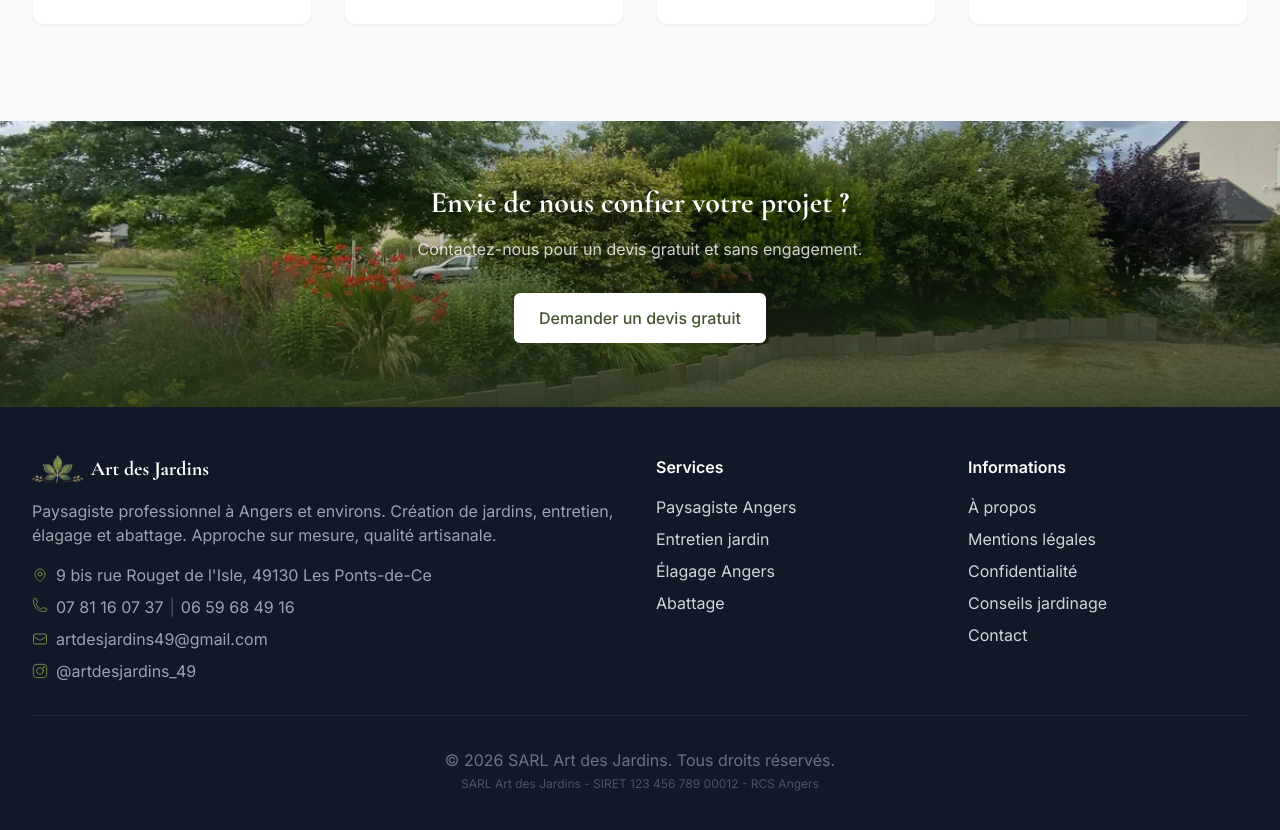
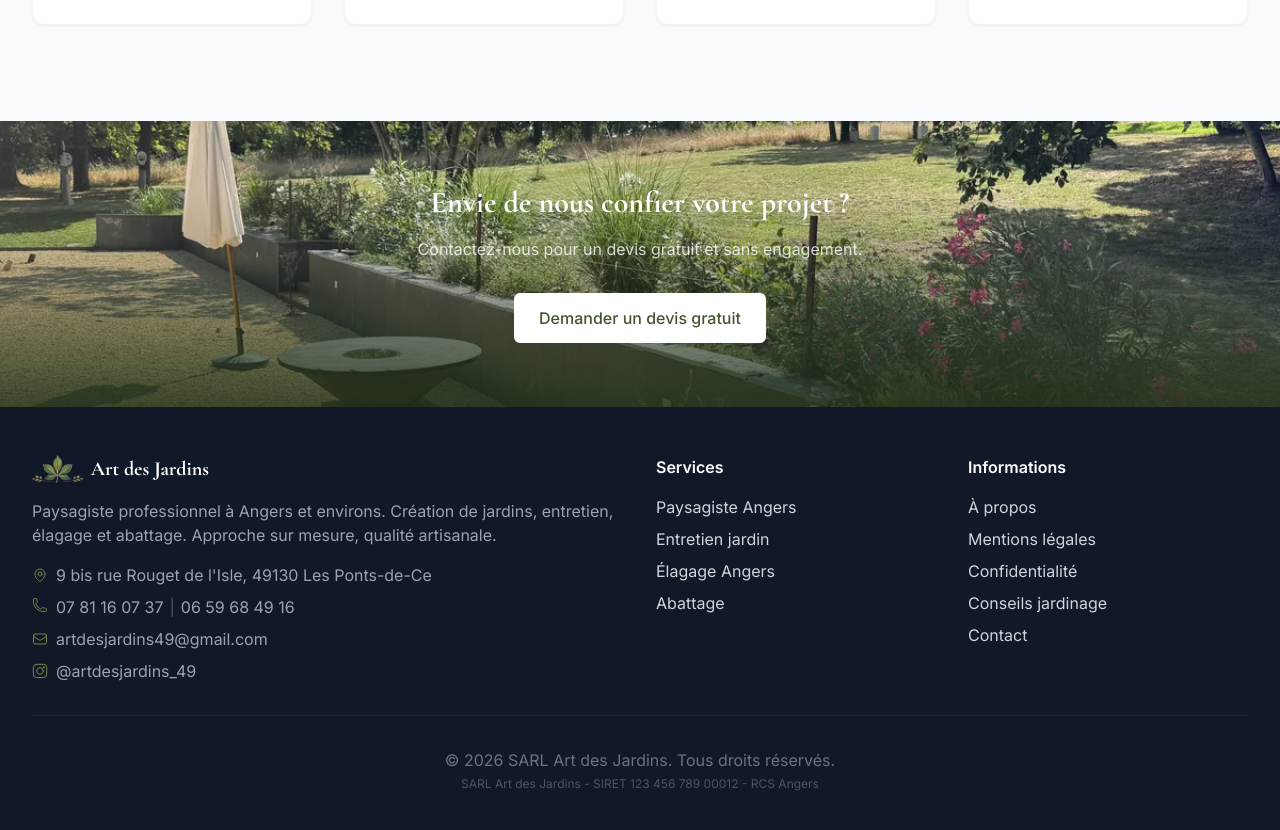
Before and after one commit to Bidiche49/art-des-jardins, a Next.js app in the folder apps/vitrine/: page /a-propos in a window 1280 px wide. Shown: the part 2547-3377 px from the top of the page. Built offline with nearby package versions, Linux system fonts and the light colour scheme; no server answers.

Commit message:
imp(vitrine): fond CTA creation-7 (corten ciel bleu) remplace creation-2 (ciel gris) sur 6 pages

```diff
--- a/apps/vitrine/src/app/[serviceCity]/page.tsx
+++ b/apps/vitrine/src/app/[serviceCity]/page.tsx
@@ -254,7 +254,7 @@ export default function ServiceCityPage({ params }: PageProps) {
 
       {/* CTA */}
       <section className="relative py-16 overflow-hidden">
-        <img src="/images/realisations/creation-2-1200w.webp" alt="" loading="lazy" aria-hidden="true" className="absolute inset-0 w-full h-full object-cover" />
+        <img src="/images/realisations/creation-7-1200w.webp" alt="" loading="lazy" aria-hidden="true" className="absolute inset-0 w-full h-full object-cover" />
         <div className="absolute inset-0 hero-overlay-strong" />
         <div className="container-custom text-center relative z-10">
           <h2 className="text-3xl font-bold mb-4 text-white">{pageTitle}</h2>
--- a/apps/vitrine/src/app/a-propos/page.tsx
+++ b/apps/vitrine/src/app/a-propos/page.tsx
@@ -185,7 +185,7 @@ export default function AProposPage() {
 
       {/* CTA */}
       <section className="relative py-16 overflow-hidden">
-        <img src="/images/realisations/creation-2-1200w.webp" alt="" loading="lazy" aria-hidden="true" className="absolute inset-0 w-full h-full object-cover" />
+        <img src="/images/realisations/creation-7-1200w.webp" alt="" loading="lazy" aria-hidden="true" className="absolute inset-0 w-full h-full object-cover" />
         <div className="absolute inset-0 hero-overlay-strong" />
         <div className="container-custom text-center relative z-10">
           <h2 className="text-3xl font-bold mb-4 text-white">Envie de nous confier votre projet ?</h2>
--- a/apps/vitrine/src/app/conseils/[slug]/page.tsx
+++ b/apps/vitrine/src/app/conseils/[slug]/page.tsx
@@ -275,7 +275,7 @@ export default function ArticlePage({ params }: PageProps) {
 
       {/* CTA */}
       <section className="relative py-16 overflow-hidden">
-        <img src="/images/realisations/creation-2-1200w.webp" alt="" loading="lazy" aria-hidden="true" className="absolute inset-0 w-full h-full object-cover" />
+        <img src="/images/realisations/creation-7-1200w.webp" alt="" loading="lazy" aria-hidden="true" className="absolute inset-0 w-full h-full object-cover" />
         <div className="absolute inset-0 hero-overlay-strong" />
         <div className="container-custom text-center relative z-10">
           <h2 className="text-3xl font-bold mb-4 text-white">Vous avez un projet ?</h2>
--- a/apps/vitrine/src/app/page.tsx
+++ b/apps/vitrine/src/app/page.tsx
@@ -239,7 +239,7 @@ export default function HomePage() {
 
       {/* CTA Section */}
       <section className="relative py-16 lg:py-24 overflow-hidden">
-        <img src="/images/realisations/creation-2-1200w.webp" alt="" loading="lazy" aria-hidden="true" className="absolute inset-0 w-full h-full object-cover" />
+        <img src="/images/realisations/creation-7-1200w.webp" alt="" loading="lazy" aria-hidden="true" className="absolute inset-0 w-full h-full object-cover" />
         <div className="absolute inset-0 hero-overlay-strong" />
         <div className="container-custom text-center relative z-10">
           <h2 className="text-3xl md:text-4xl font-bold mb-4 text-white">Prêt à transformer votre jardin ?</h2>
--- a/apps/vitrine/src/app/paysagiste-angers/page.tsx
+++ b/apps/vitrine/src/app/paysagiste-angers/page.tsx
@@ -195,7 +195,7 @@ export default function PaysagisteAngersPage() {
 
       {/* CTA */}
       <section className="relative py-16 overflow-hidden">
-        <img src="/images/realisations/creation-3-1200w.webp" alt="" loading="lazy" aria-hidden="true" className="absolute inset-0 w-full h-full object-cover" />
+        <img src="/images/realisations/creation-7-1200w.webp" alt="" loading="lazy" aria-hidden="true" className="absolute inset-0 w-full h-full object-cover" />
         <div className="absolute inset-0 hero-overlay-strong" />
         <div className="container-custom text-center relative z-10">
           <h2 className="text-3xl font-bold mb-4 text-white">Prêt à embellir votre jardin ?</h2>
--- a/apps/vitrine/src/app/services/[slug]/page.tsx
+++ b/apps/vitrine/src/app/services/[slug]/page.tsx
@@ -189,7 +189,7 @@ export default function ServicePage({ params }: PageProps) {
 
       {/* CTA Final */}
       <section className="relative py-16 overflow-hidden">
-        <img src="/images/realisations/creation-2-1200w.webp" alt="" loading="lazy" aria-hidden="true" className="absolute inset-0 w-full h-full object-cover" />
+        <img src="/images/realisations/creation-7-1200w.webp" alt="" loading="lazy" aria-hidden="true" className="absolute inset-0 w-full h-full object-cover" />
         <div className="absolute inset-0 hero-overlay-strong" />
         <div className="container-custom text-center relative z-10">
           <h2 className="text-3xl font-bold mb-4 text-white">Prêt à démarrer votre projet ?</h2>
```
